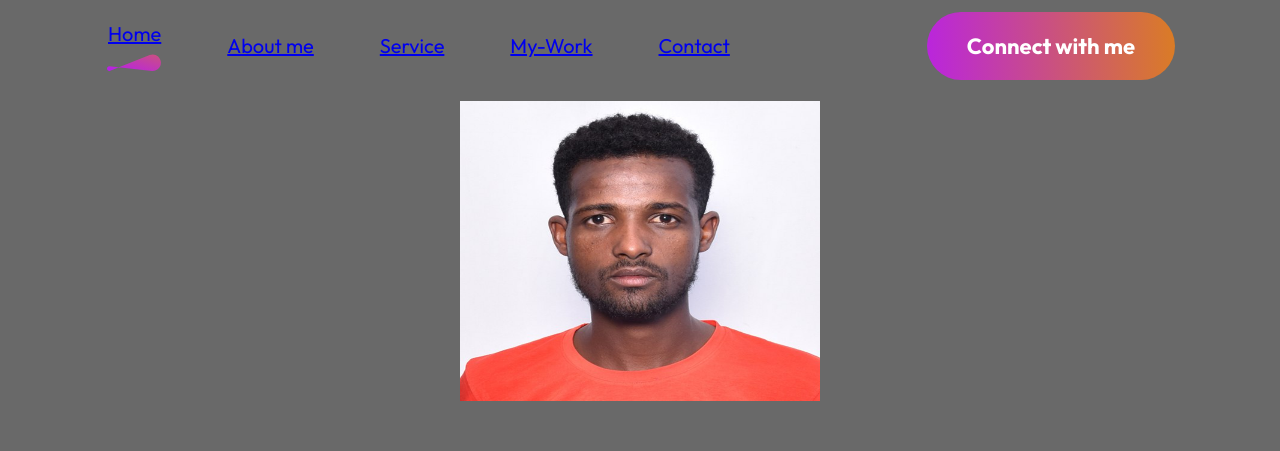
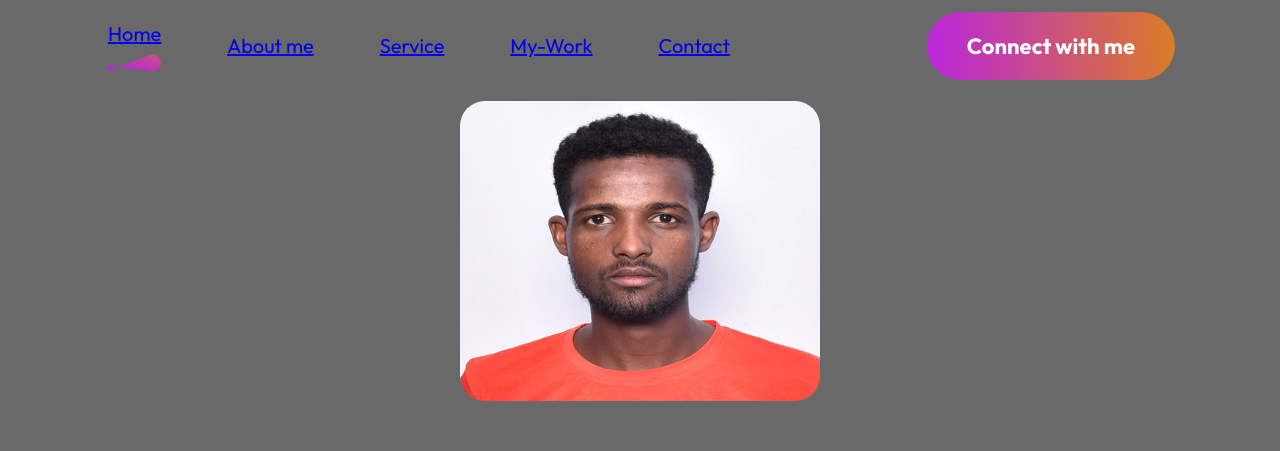
Before and after one commit to Gemtessa09/second, a React (Vite) app: page / in a window 1280 px wide. Shown: the top 451 px of the page. Built offline with nearby package versions, Linux system fonts and the light colour scheme.

Commit message:
Update Hero.css

```diff
--- a/src/components/Hero/Hero.css
+++ b/src/components/Hero/Hero.css
@@ -11,6 +11,7 @@
     margin-top: 10px;
     width: 360px;
     height: 300px;
+   border-radius: 25px;
 
   }
 
```
